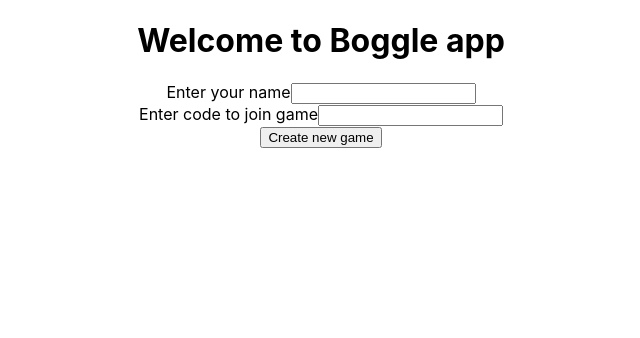
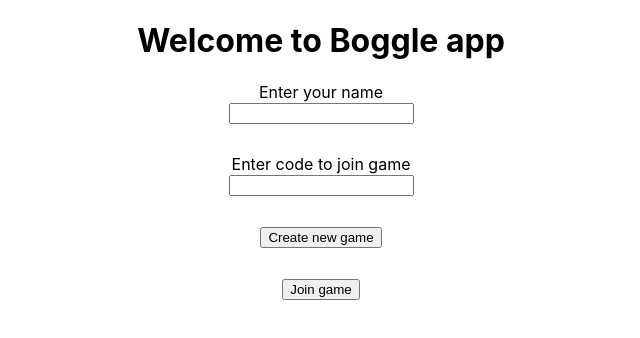
Before and after one commit to StevenWonder/boggle-front, a React (Create React App) app: page / in a window 1280 px wide. Shown: the top 338 px of the page, without its empty margins (319-959 px from the left). Built offline with nearby package versions, Linux system fonts and the light colour scheme.

Commit message:
Add some styling to login

```diff
--- /dev/null
+++ b/src/components/InputWithLabel.tsx
@@ -0,0 +1,19 @@
+import * as React from "react"
+
+interface Props {
+    labelText: string
+}
+
+export const InputWithLabel = (props: Props) => {
+    const { labelText } = props
+    return (
+        <div>
+            <div>
+                <label>{labelText}</label>
+            </div>
+            <div>
+                <input />
+            </div>
+        </div>
+    )
+}
--- a/src/components/Login.tsx
+++ b/src/components/Login.tsx
@@ -1,8 +1,11 @@
 import * as React from "react"
+import { InputWithLabel } from "./InputWithLabel"
 
 interface Props {
     onClick: () => void
 }
+
+const PADDING = 30
 
 export const Login = (props: Props) => {
     const { onClick } = props
@@ -11,18 +14,21 @@ export const Login = (props: Props) => {
             <h1>
                 Welcome to Boggle app
             </h1>
-            <div>
-                <label> Enter your name</label>
-                <input />
+
+            <div style={{ paddingBottom: PADDING }}>
+                <InputWithLabel labelText="Enter your name" />
             </div>
 
-            <div>
-                <label> Enter code to join game</label>
-                <input />
+            <div style={{ paddingBottom: PADDING }}>
+                <InputWithLabel labelText="Enter code to join game" />
             </div>
 
-            <div>
+            <div style={{ paddingBottom: PADDING }}>
                 <button title="Create new game" onClick={onClick}>Create new game</button>
+            </div>
+
+            <div style={{ paddingBottom: PADDING }}>
+                <button title="Join game" onClick={onClick}>Join game</button>
             </div>
         </div>
     )
```
